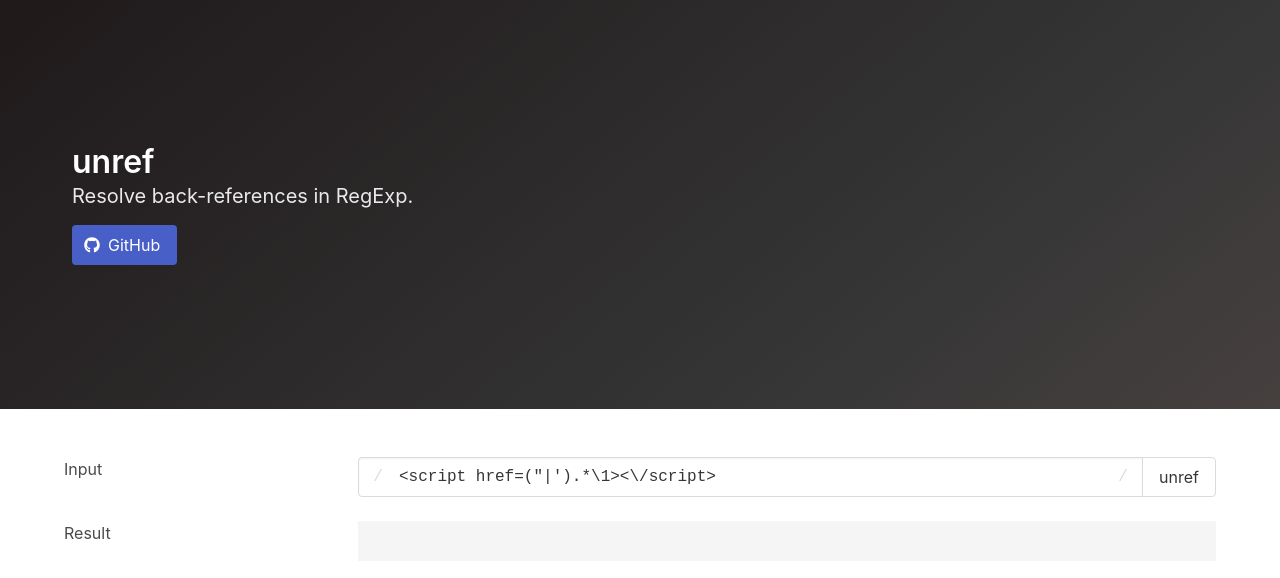
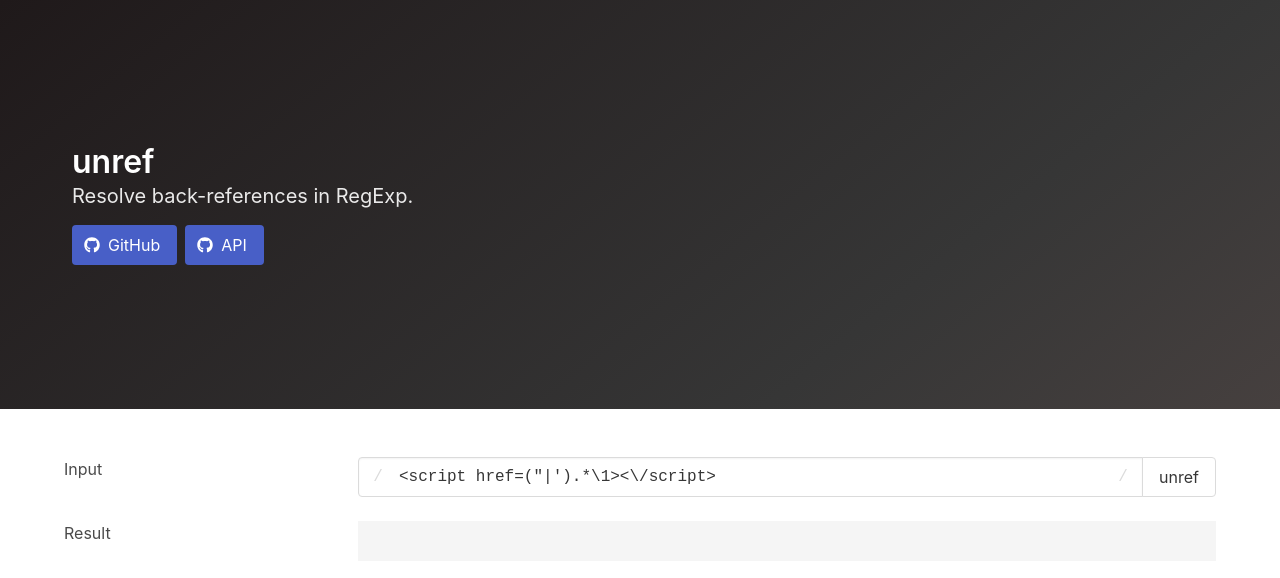
Before and after one commit to makenowjust-sandbox/20211018-unref, a website built with Parcel: page index.html in a window 1280 px wide. Built offline with nearby package versions, Linux system fonts and the light colour scheme.

Commit message:
Add link to API doc

```diff
--- a/index.html
+++ b/index.html
@@ -17,6 +17,7 @@
               <h2 class="subtitle">Resolve back-references in RegExp.</p>
               <div class="mt-4 buttons">
                 <a class="button is-link" href="https://github.com/MakeNowJust-Sandbox/20211018-unref"><span class="icon is-small"><i class="fab fa-github"></i></span><span>GitHub</span></a>
+                <a class="button is-link" href="https://makenowjust-sandbox.github.com/20211018-unref/api/"><span class="icon is-small"><i class="fab fa-github"></i></span><span>API</span></a>
               </div>
             </div>
           </div>
```
